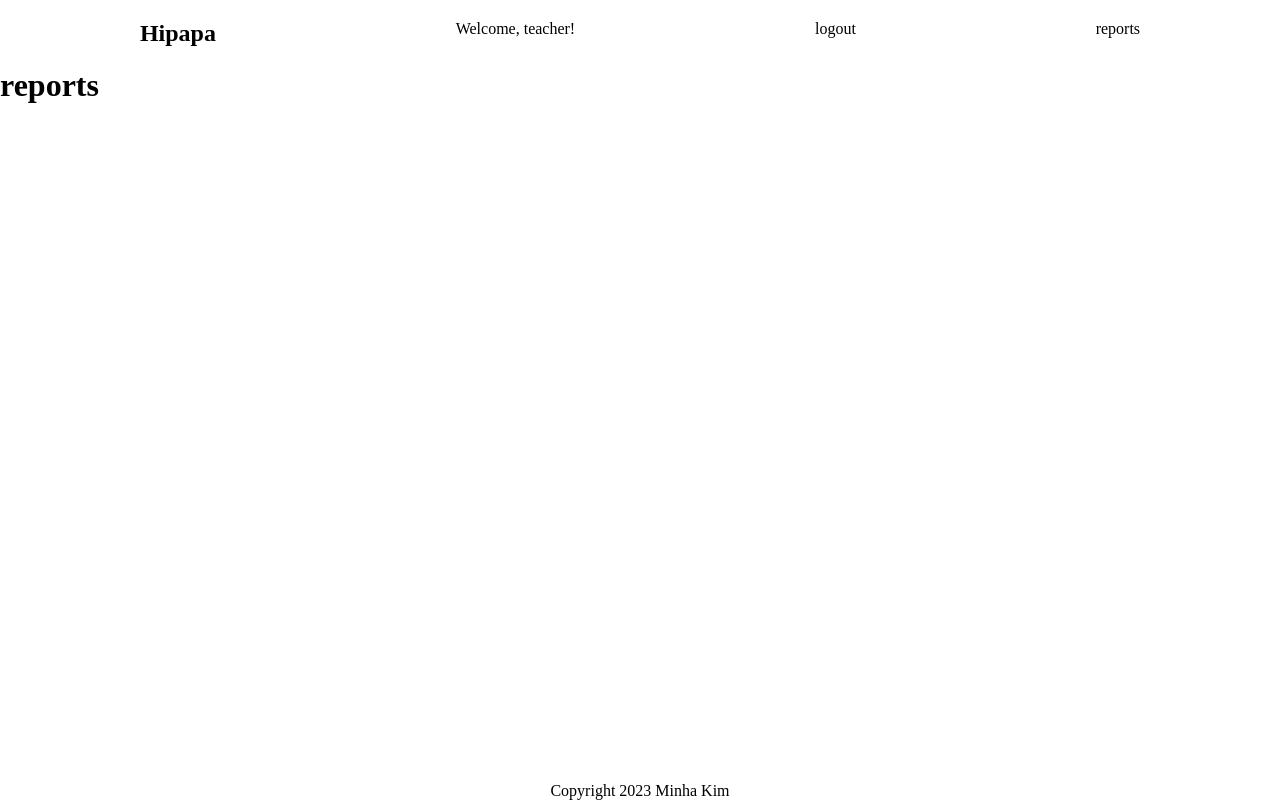
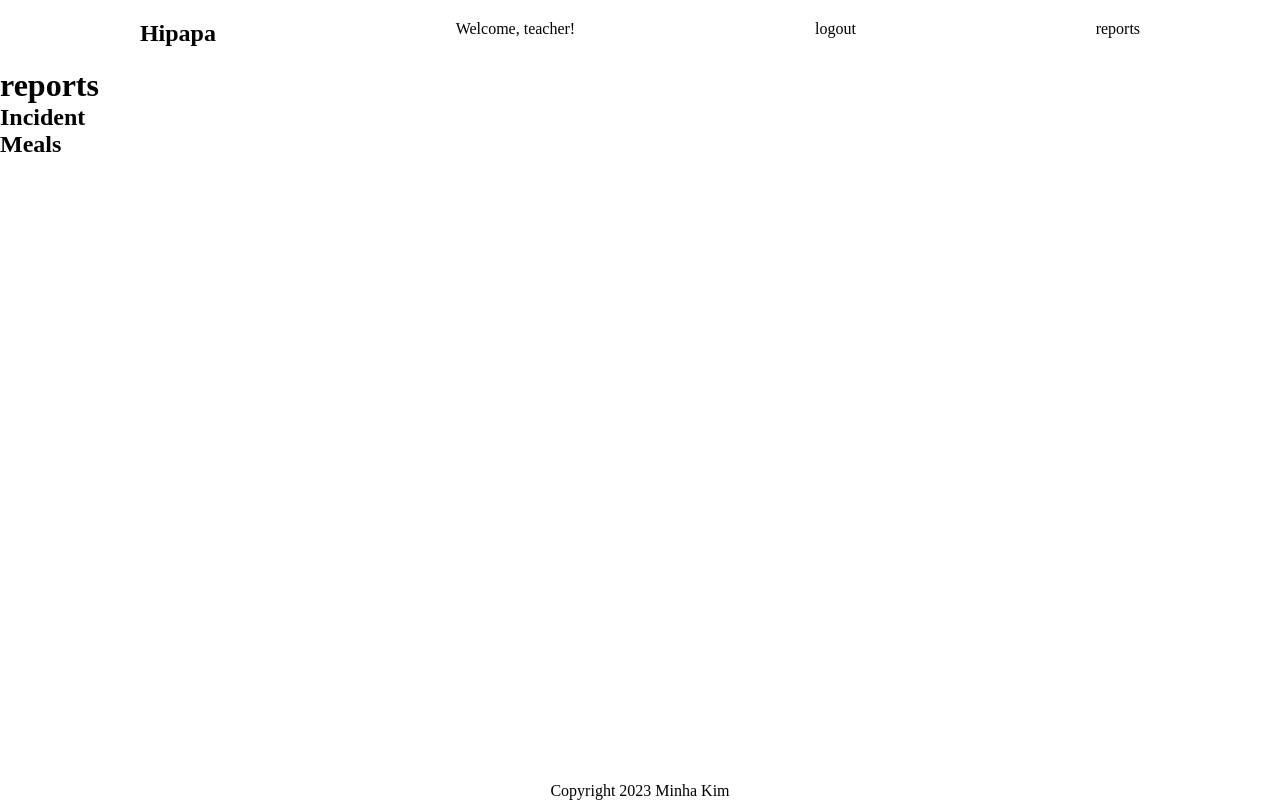
Before and after one commit to minha0817/practice-hi-papa, a Next.js app: page /reports in a window 1280 px wide. Built offline with nearby package versions, Linux system fonts and the light colour scheme.

Commit message:
Add Links

```diff
--- a/components/Navbar.jsx
+++ b/components/Navbar.jsx
@@ -4,7 +4,7 @@ import react from 'react'
 export default function Navbar() {
   return (
     <nav>
-      <h1>Hipapa</h1>
+      <Link href="/"><h1>Hipapa</h1></Link>
       <p>Welcome, teacher!</p>
       <p>logout</p>
       <Link href="/reports">reports</Link>
--- a/pages/reports/incidents/index.js
+++ b/pages/reports/incidents/index.js
@@ -1,4 +1,4 @@
-import react from "react";
+import React from "react";
 
 export default function Incidents() {
   return (
--- a/pages/reports/index.js
+++ b/pages/reports/index.js
@@ -1,7 +1,16 @@
-import react from "react";
+import Link from "next/link";
+import React from "react";
 
-export default function Reports(){
+export default function Reports() {
   return (
-    <h1>reports</h1>
-  )
+    <>
+      <h1>reports</h1>
+      <article>
+        <Link href="/reports/incidents"><h2>Incident</h2></Link>
+      </article>
+      <article>
+        <h2>Meals</h2>
+      </article>
+    </>
+  );
 }
```
